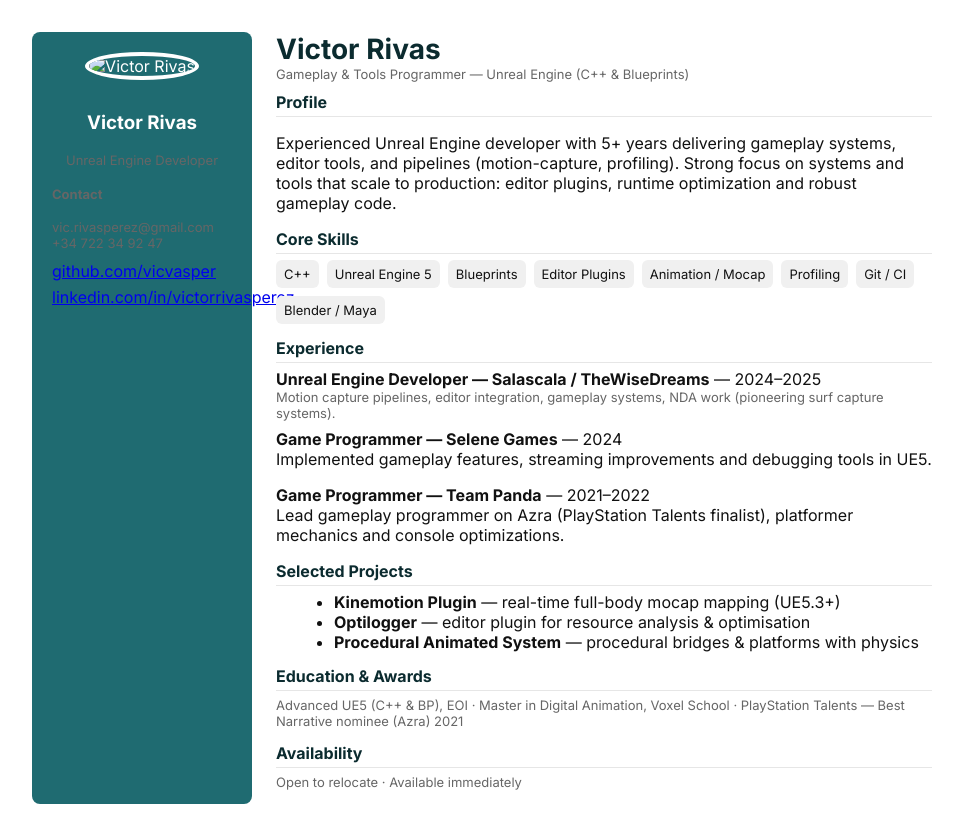
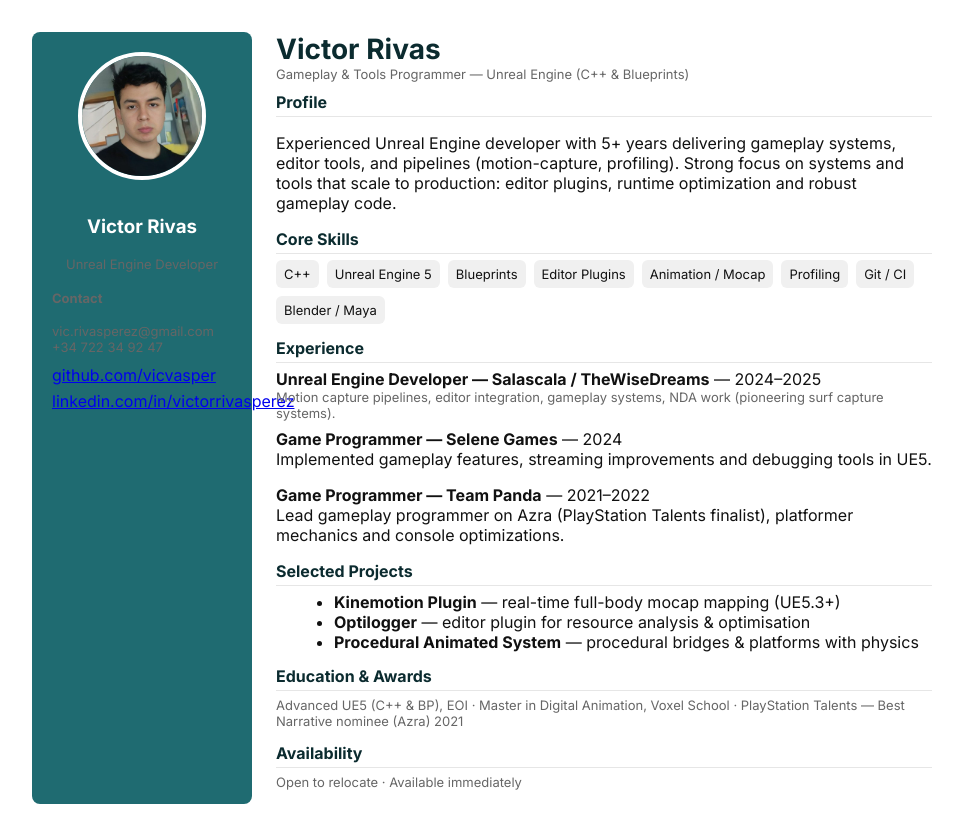
Before and after one commit to vicvasper/README, a website: page site/cv_en.html in a window 1280 px wide. Shown: the whole page, without its empty margins (158-1121 px from the left). Drawn offline with Linux system fonts and the light colour scheme.

Commit message:
Update cv_en.html

```diff
--- a/site/cv_en.html
+++ b/site/cv_en.html
@@ -22,7 +22,7 @@
 <body>
   <div class="wrap">
     <aside class="left">
-      <img class="photo" src="photo.jpg" alt="Victor Rivas">
+      <img class="photo" src="photo_original.jpg" alt="Victor Rivas">
       <h3>Victor Rivas</h3>
       <div class="muted">Unreal Engine Developer</div>
       <div style="margin-top:12px; text-align:left;">
```
